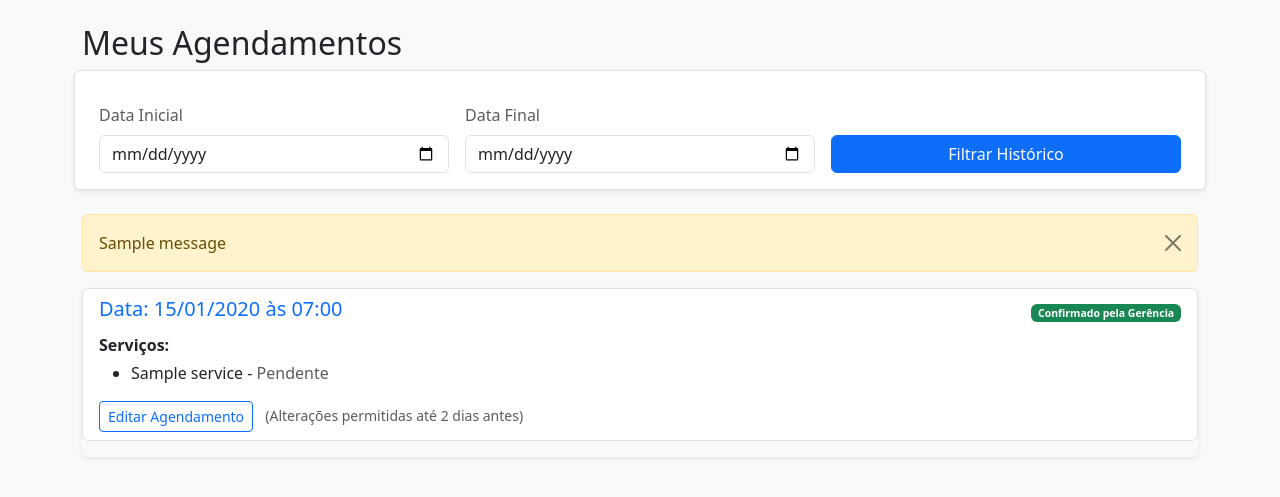
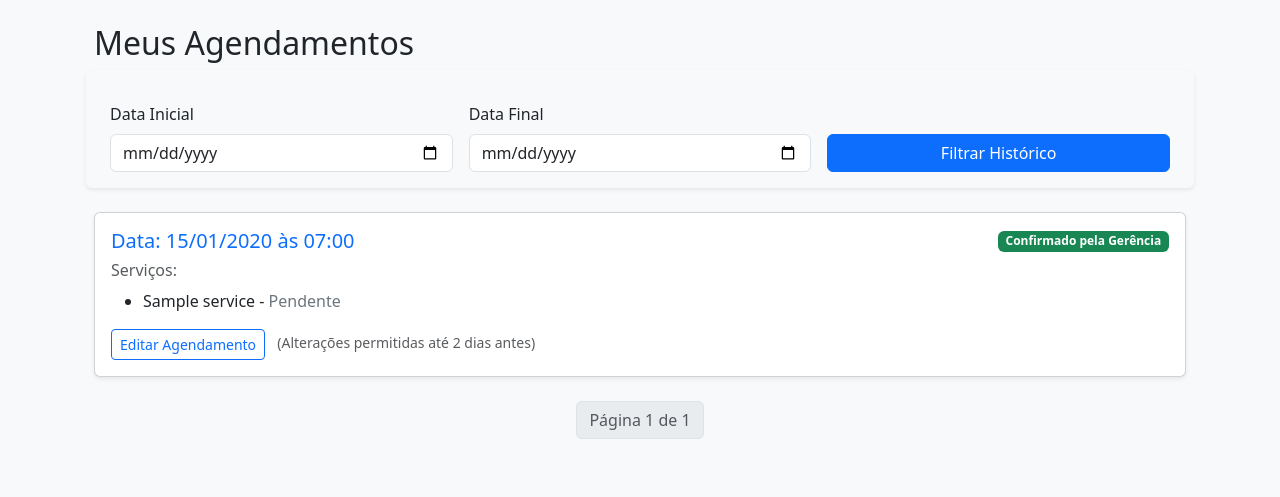
Before and after one commit to JeannAlves12/salao_leila, a Django app: page /history/ in a window 1280 px wide. Shown: the part 56-553 px from the top of the page. Run offline with Django 5.2, Linux system fonts and the light colour scheme; a user stored in the database is signed in; tables that the repository leaves empty hold one stand-in row (values such as "Sample post"); one stand-in notice (Sample message) is shown.

Commit message:
third: implementa paginacao no historico de agendamentos do cliente

```diff
--- a/appointments/templates/appointments/history.html
+++ b/appointments/templates/appointments/history.html
@@ -1,69 +1,86 @@
 {% extends 'appointments/base.html' %}
 
 {% block content %}
-<div class="row mt-4">
-    <div class="col-12">
+<div class="container my-4">
     <h2 class="mb-4">Meus Agendamentos</h2>
-        <!-- Formulário de Filtro de Período -->
-        <form method="get" class="row g-3 mb-4 bg-white p-3 shadow-sm rounded border">
+
+    <!-- Filtro de Período -->
+    <form method="get" class="row g-3 mb-4 bg-light p-3 rounded shadow-sm">
         <div class="col-md-4">
-                <label class="form-label text-muted">Data Inicial</label>
-                <input type="date" name="start_date" class="form-control" value="{{ start_date|default_if_none:'' }}">
+            <label for="start_date" class="form-label">Data Inicial</label>
+            <input type="date" class="form-control" id="start_date" name="start_date" value="{{ start_date|default:'' }}">
         </div>
         <div class="col-md-4">
-                <label class="form-label text-muted">Data Final</label>
-                <input type="date" name="end_date" class="form-control" value="{{ end_date|default_if_none:'' }}">
+            <label for="end_date" class="form-label">Data Final</label>
+            <input type="date" class="form-control" id="end_date" name="end_date" value="{{ end_date|default:'' }}">
         </div>
         <div class="col-md-4 d-flex align-items-end">
             <button type="submit" class="btn btn-primary w-100">Filtrar Histórico</button>
         </div>
     </form>
 
-        <!-- Exibição de Alertas (Ex: Menos de 2 dias) -->
-        {% if messages %}
-            {% for message in messages %}
-                <div class="alert alert-warning alert-dismissible fade show" role="alert">
-                    {{ message }}
-                    <button type="button" class="btn-close" data-bs-dismiss="alert" aria-label="Close"></button>
-                </div>
-            {% endfor %}
-        {% endif %}
-
-        {% if appointments %}
-            <div class="list-group shadow-sm">
-                {% for appt in appointments %}
-                <div class="list-group-item list-group-item-action flex-column align-items-start mb-3 rounded border">
-                    <div class="d-flex w-100 justify-content-between align-items-center">
-                        <h5 class="mb-1 text-primary">Data: {{ appt.date_time|date:"d/m/Y \à\s H:i" }}</h5>
-                        <small>
+    <!-- Lista de Agendamentos (Usando page_obj) -->
+    {% if page_obj %}
+        {% for appt in page_obj %}
+            <div class="card mb-3 shadow-sm">
+                <div class="card-body">
+                    <div class="d-flex justify-content-between align-items-center mb-2">
+                        <h5 class="card-title text-primary mb-0">
+                            Data: {{ appt.date_time|date:"d/m/Y" }} às {{ appt.date_time|date:"H:i" }}
+                        </h5>
                         {% if appt.is_confirmed %}
                             <span class="badge bg-success">Confirmado pela Gerência</span>
                         {% else %}
                             <span class="badge bg-warning text-dark">Aguardando Confirmação</span>
                         {% endif %}
-                        </small>
                     </div>
 
-                    <p class="mb-1 fw-bold mt-2">Serviços:</p>
+                    <h6 class="text-muted">Serviços:</h6>
                     <ul class="mb-3">
                         {% for item in appt.items.all %}
-                            <li>{{ item.service.name }} - <span class="text-muted">{{ item.get_status_display }}</span></li>
+                            <li>{{ item.service.name }} - <span class="text-secondary">{{ item.get_status_display }}</span></li>
                         {% endfor %}
                     </ul>
 
-                    <!-- Lógica condicional na tela para o botão de editar -->
-                    <div class="mt-2">
-                        <a href="{% url 'edit_appointment' appt.id %}" class="btn btn-sm btn-outline-primary">Editar Agendamento</a>
+                    <div>
+                        <a href="{% url 'edit_appointment' appt.id %}" class="btn btn-outline-primary btn-sm">Editar Agendamento</a>
                         <small class="text-muted ms-2">(Alterações permitidas até 2 dias antes)</small>
                     </div>
                 </div>
+            </div>
         {% endfor %}
-            </div>
+
+        <!-- Controles de Paginação -->
+        <nav aria-label="Navegação de páginas" class="mt-4">
+            <ul class="pagination justify-content-center">
+                {% if page_obj.has_previous %}
+                    <li class="page-item">
+                        <a class="page-link" href="?page=1{% if start_date %}&start_date={{ start_date }}{% endif %}{% if end_date %}&end_date={{ end_date }}{% endif %}">Primeira</a>
+                    </li>
+                    <li class="page-item">
+                        <a class="page-link" href="?page={{ page_obj.previous_page_number }}{% if start_date %}&start_date={{ start_date }}{% endif %}{% if end_date %}&end_date={{ end_date }}{% endif %}">Anterior</a>
+                    </li>
+                {% endif %}
+
+                <li class="page-item disabled">
+                    <span class="page-link">Página {{ page_obj.number }} de {{ page_obj.paginator.num_pages }}</span>
+                </li>
+
+                {% if page_obj.has_next %}
+                    <li class="page-item">
+                        <a class="page-link" href="?page={{ page_obj.next_page_number }}{% if start_date %}&start_date={{ start_date }}{% endif %}{% if end_date %}&end_date={{ end_date }}{% endif %}">Próxima</a>
+                    </li>
+                    <li class="page-item">
+                        <a class="page-link" href="?page={{ page_obj.paginator.num_pages }}{% if start_date %}&start_date={{ start_date }}{% endif %}{% if end_date %}&end_date={{ end_date }}{% endif %}">Última</a>
+                    </li>
+                {% endif %}
+            </ul>
+        </nav>
+
     {% else %}
-            <div class="alert alert-info" role="alert">
-                Você ainda não possui nenhum agendamento. <a href="{% url 'new_appointment' %}" class="alert-link">Agende agora!</a>
+        <div class="alert alert-info text-center" role="alert">
+            Nenhum agendamento encontrado no período selecionado.
         </div>
     {% endif %}
 </div>
-</div>
 {% endblock %}
--- a/appointments/views.py
+++ b/appointments/views.py
@@ -5,6 +5,7 @@ from django.contrib.auth import login
 from django.contrib.auth.decorators import login_required
 from django.contrib.admin.views.decorators import staff_member_required
 from django.utils.dateparse import parse_datetime
+from django.core.paginator import Paginator
 from .models import Service, Appointment, AppointmentItem
 from .forms import AppointmentForm, OwnerAppointmentForm
 from .services import check_existing_appointment_this_week, can_edit_appointment, get_owner_dashboard_metrics
@@ -220,3 +221,26 @@ def owner_new_appointment_view(request):
     else:
         form = OwnerAppointmentForm()
     return render(request, 'appointments/owner_new_appointment.html', {'form': form})
+
+
+@login_required
+def appointment_history_view(request):
+    appointments = Appointment.objects.filter(client=request.user).order_by('-date_time')
+    start_date = request.GET.get('start_date')
+    end_date = request.GET.get('end_date')
+
+    if start_date:
+        appointments = appointments.filter(date_time__date__gte=start_date)
+    if end_date:
+        appointments = appointments.filter(date_time__date__lte=end_date)
+
+    # Configuração da Paginação (ex: 5 agendamentos por página)
+    paginator = Paginator(appointments, 5)
+    page_number = request.GET.get('page')
+    page_obj = paginator.get_page(page_number)
+
+    return render(request, 'appointments/history.html', {
+        'page_obj': page_obj,  # Passamos o objeto paginado para o template
+        'start_date': start_date,
+        'end_date': end_date
+    })
```
Lines whose indentation alone changed are shown as unchanged.
